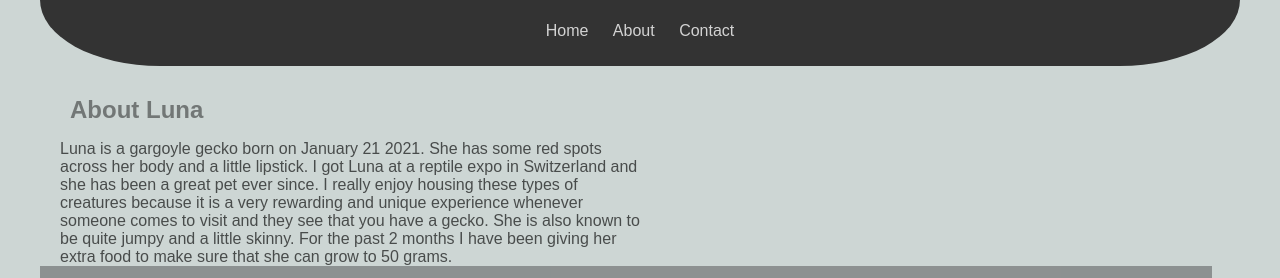
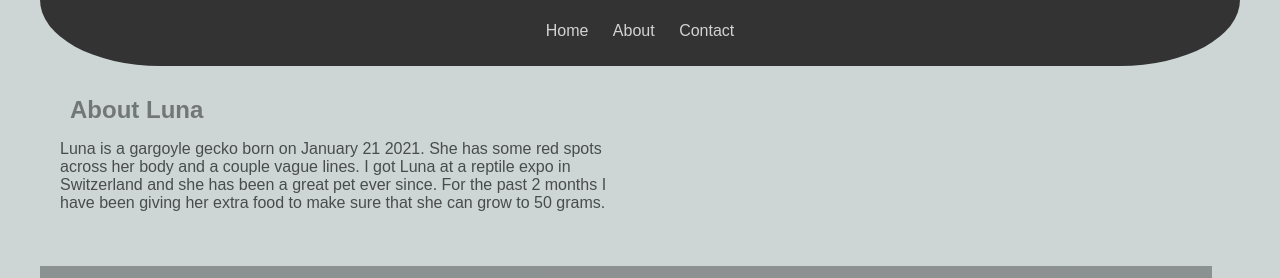
Before and after one commit to LunaTheGargoyle/WeeklyLuna, a plain HTML site: page about.html in a window 1280 px wide. Shown: the part 481-759 px from the top of the page. Drawn offline with Linux system fonts and the light colour scheme.

Commit message:
about body shortened

```diff
--- a/about.html
+++ b/about.html
@@ -35,7 +35,7 @@
     <main>
         <section id="about">
             <h2>About Luna</h2>
-            <p>Luna is a gargoyle gecko born on January 21 2021. She has some red spots across her body and a little lipstick. I got Luna at a reptile expo in Switzerland and she has been a great pet ever since. I really enjoy housing these types of creatures because it is a very rewarding and unique experience whenever someone comes to visit and they see that you have a gecko. She is also known to be quite jumpy and a little skinny. For the past 2 months I have been giving her extra food to make sure that she can grow to 50 grams.
+            <p>Luna is a gargoyle gecko born on January 21 2021. She has some red spots across her body and a couple vague lines. I got Luna at a reptile expo in Switzerland and she has been a great pet ever since. For the past 2 months I have been giving her extra food to make sure that she can grow to 50 grams.
             </p>
         </section>
     </main>
```
